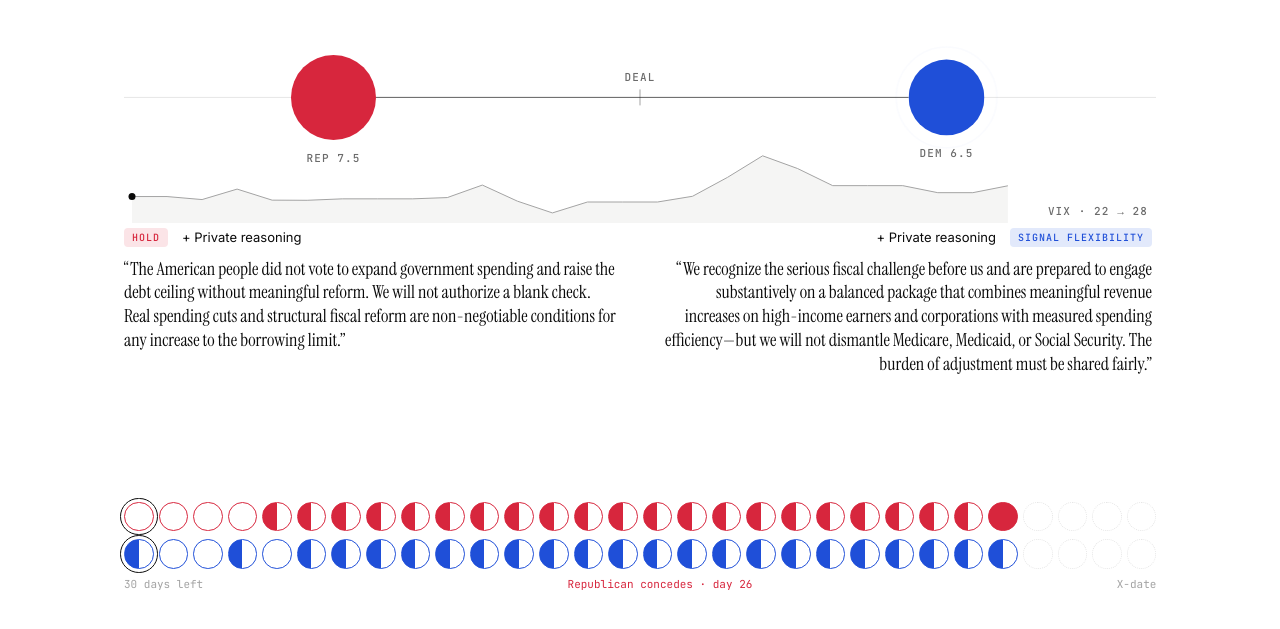
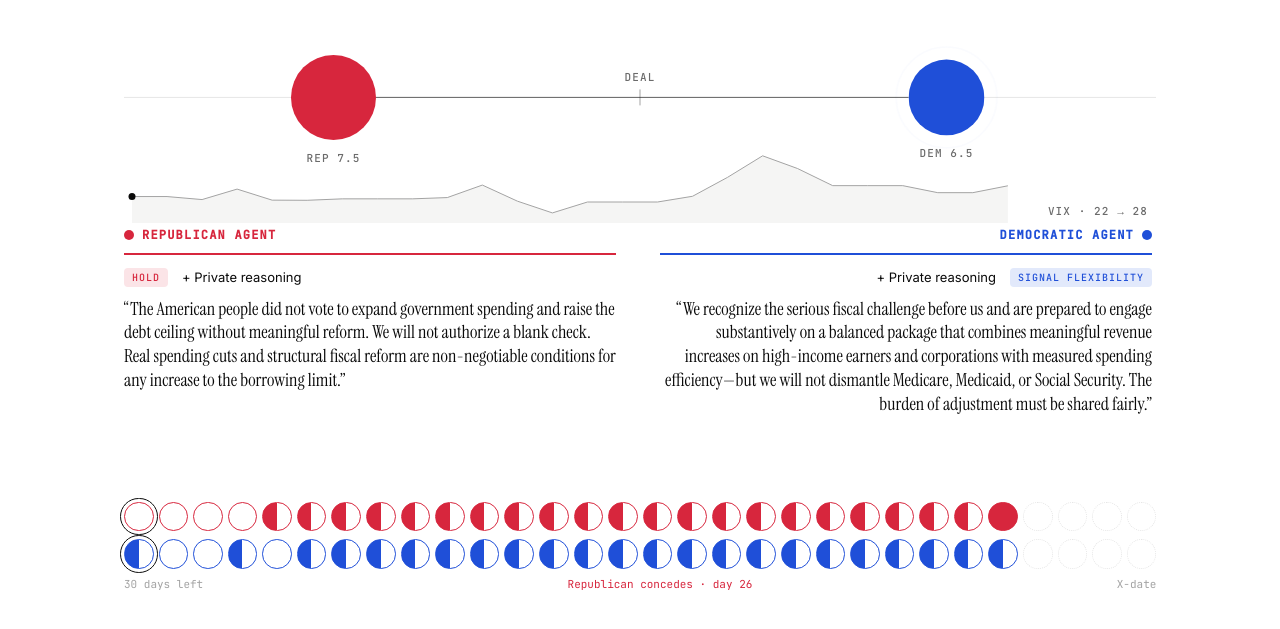
Before and after one commit to vibgyor22/llm-war-of-attrition, a plain HTML site: page docs/index.html in a window 1280 px wide. Shown: the part 8130-8759 px from the top of the page. Drawn offline with Linux system fonts and the light colour scheme; animation ran at ten frames a second.

Commit message:
Label each replay statement with its speaker
Co-Authored-By: Claude Opus 5.5 <noreply@anthropic.com>
Claude-Session: https://claude.ai/code/session_01WYjCRbFLL7B7zr6fapnecR

```diff
--- a/docs/assets/app.js
+++ b/docs/assets/app.js
@@ -240,7 +240,7 @@ function render(i) {
     const box = $("#say" + s), d = p[s];
     box.classList.add("swap");
     setTimeout(() => {
-      box.innerHTML = `<div class="sayhead"><span class="act">${ACTNAME[d.a]}</span><details><summary>Private reasoning</summary><p>${d.r || ""}</p></details></div><q>${d.s || "…"}</q>`;
+      box.innerHTML = `<div class="who-says"><i></i>${s === "R" ? "Republican agent" : "Democratic agent"}</div><div class="sayhead"><span class="act">${ACTNAME[d.a]}</span><details><summary>Private reasoning</summary><p>${d.r || ""}</p></details></div><q>${d.s || "…"}</q>`;
       box.classList.remove("swap");
     }, reduce ? 0 : 220);
   });
--- a/docs/assets/style.css
+++ b/docs/assets/style.css
@@ -232,3 +232,7 @@ footer .wrap{display:flex;justify-content:space-between;gap:24px;flex-wrap:wrap}
 .trustpill .g{width:10px;height:10px}
 .trustpill+.scrollcue{display:flex;margin-top:40px}
 @media(min-width:601px){.trustsum{grid-template-columns:repeat(4,1fr)}}
+.who-says{display:flex;align-items:center;gap:8px;font:600 12px var(--mono);letter-spacing:.1em;text-transform:uppercase;padding-bottom:10px;margin-bottom:12px;border-bottom:2px solid currentColor}
+.say.rep .who-says{color:var(--rep)} .say.dem .who-says{color:var(--dem);flex-direction:row-reverse}
+.who-says i{width:10px;height:10px;border-radius:50%;background:currentColor}
+@media(max-width:600px){.who-says{font-size:10px;letter-spacing:.06em}}
```
